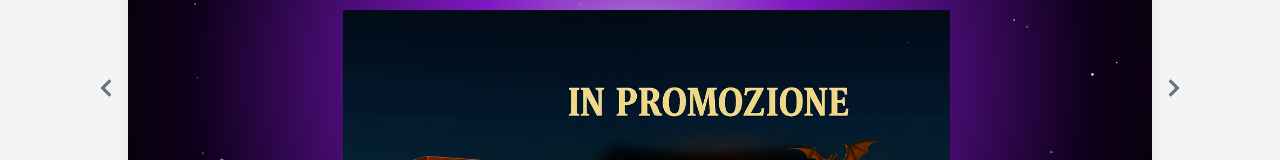
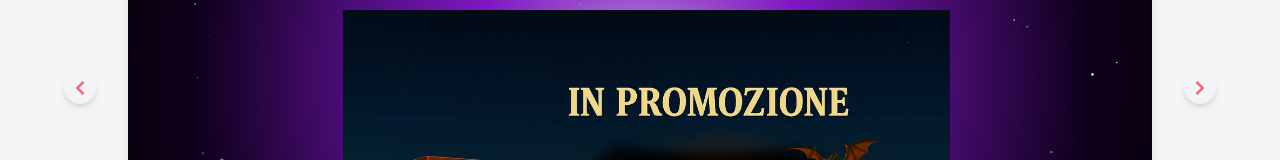
Before and after one commit to giorgiameffe/giorgiameffe-portfolio, a React (Vite) app: page /projects/bool-shop in a window 1280 px wide. Shown: the part 1977-2137 px from the top of the page. Built offline with nearby package versions, Linux system fonts and the light colour scheme; a web font is replaced by a local one.

Commit message:
feat: fix arrows

```diff
--- a/src/components/ProjectDetailGallery.tsx
+++ b/src/components/ProjectDetailGallery.tsx
@@ -83,13 +83,15 @@ const ProjectDetailGallery: React.FC<ProjectDetailGalleryProps> = ({ gallery })
                 {/* Frecce laterali */}
                 <button
                     onClick={prevItem}
-                    className="absolute left-2 top-1/2 transform -translate-y-1/2 p-2 text-gray-500 text-xl"
+                    className="absolute left-[-1rem] md:left-[-1rem] top-1/2 -translate-y-1/2 p-2 bg-gray-100 rounded-full
+                    text-rose-400 hover:text-rose-500 shadow-md hover:bg-white transition"
                 >
                     <FaChevronLeft />
                 </button>
                 <button
                     onClick={nextItem}
-                    className="absolute right-2 top-1/2 transform -translate-y-1/2 p-2 text-gray-500 text-xl"
+                    className="absolute right-[-1rem] md:righ-[-rem] top-1/2 -translate-y-1/2 p-2 bg-gray-100 rounded-full
+                    text-rose-400 hover:text-rose-500 shadow-md hover:bg-white transition"
                 >
                     <FaChevronRight />
                 </button>
```
